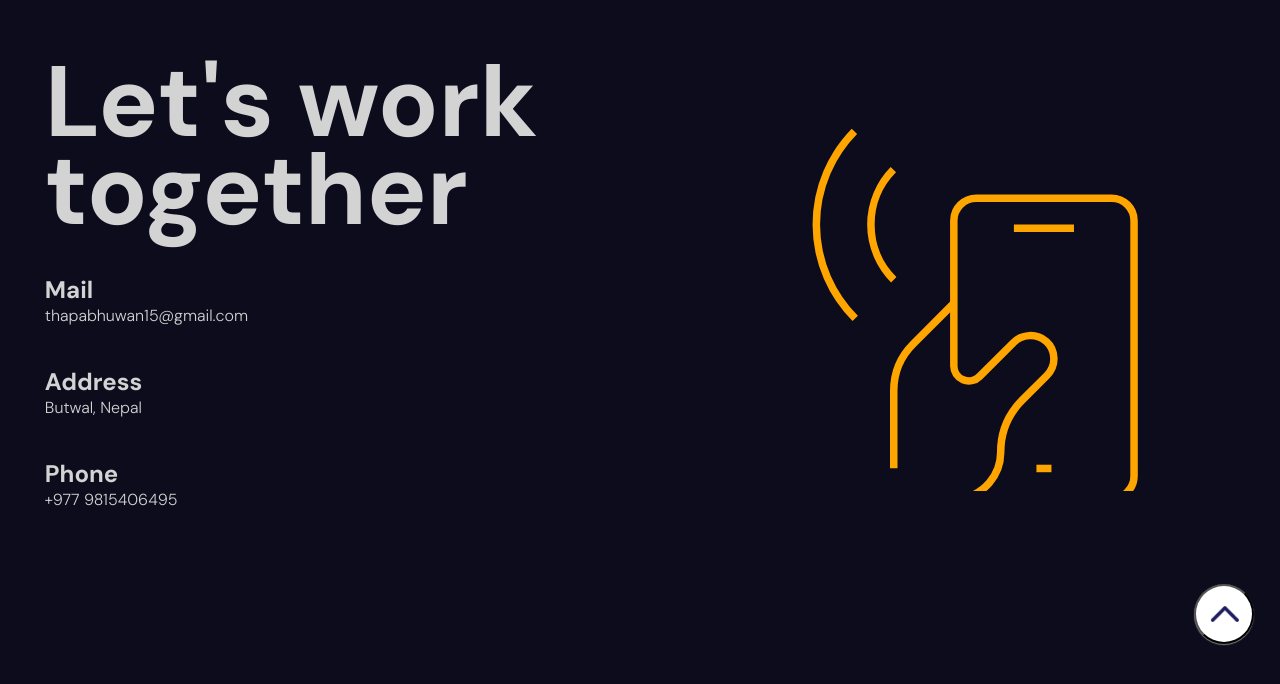
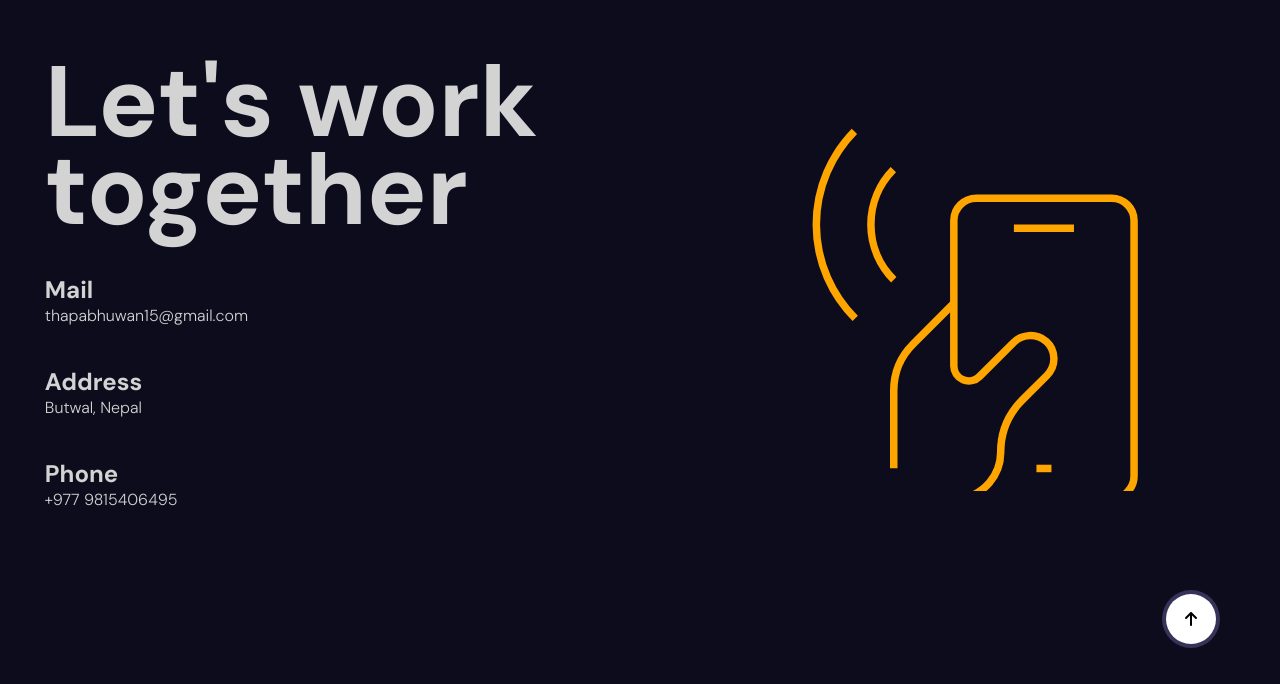
Before and after one commit to B1Th/Bhuwan-Portfolio, a React (Vite) app: page / in a window 1280 px wide. Shown: the part 7469-8153 px from the top of the page. Built offline with nearby package versions, Linux system fonts and the light colour scheme.

Commit message:
customized go to top button

```diff
--- a/src/components/contact/Contact.jsx
+++ b/src/components/contact/Contact.jsx
@@ -148,12 +148,13 @@ const Contact = () => {
           </div>
         </motion.div>
 
-        <motion.button className="arrowContainer" whileTap={{ scale: 0.9 }}>
+        <button className="button">
           <a href="#Home">
-            <img className="arr1" src="/uparrow.png" alt="" />
-            <img className="arr2" src="/uparrow.png" alt="" />
+            <svg class="svgIcon" viewBox="0 0 384 512">
+              <path d="M214.6 41.4c-12.5-12.5-32.8-12.5-45.3 0l-160 160c-12.5 12.5-12.5 32.8 0 45.3s32.8 12.5 45.3 0L160 141.2V448c0 17.7 14.3 32 32 32s32-14.3 32-32V141.2L329.4 246.6c12.5 12.5 32.8 12.5 45.3 0s12.5-32.8 0-45.3l-160-160z"></path>
+            </svg>
           </a>
-        </motion.button>
+        </button>
       </div>
     </>
   );
--- a/src/components/contact/contact.scss
+++ b/src/components/contact/contact.scss
@@ -123,35 +123,72 @@
     }
   }
 
-  .arrowContainer {
-    height: 60px;
-    width: 60px;
+  .button {
+    width: 50px;
+    height: 50px;
     border-radius: 50%;
     background-color: white;
-    box-shadow: 0 1px 1px gray;
+    border: none;
+    font-weight: 600;
+    display: flex;
+    align-items: center;
+    justify-content: center;
+    box-shadow: 0px 0px 0px 4px rgba(180, 160, 255, 0.253);
+    cursor: pointer;
+    transition-duration: 0.3s;
+    overflow: hidden;
     position: absolute;
     bottom: 5%;
-    right: 2%;
-    cursor: pointer;
-    overflow: hidden;
+    right: 5%;
+    transform-origin: center;
+
+    &:hover {
+      width: 140px;
+      border-radius: 50px;
+      align-items: center;
+      right: calc(5% - 45px);
+
+      .svgIcon {
+        transform: translate(-50%, -200%);
+      }
+
+      &::before {
+        font-size: 13px;
+        opacity: 1;
+        bottom: unset;
+        transition-duration: 0.3s;
+      }
+    }
 
     a {
-      position: relative;
+      display: flex;
+      justify-content: center;
+      align-items: center;
+      width: 100%;
+      height: 100%;
     }
 
-    a:hover .arr2 {
-      transform: translateY(-105%);
-    }
-    a:hover .arr1 {
-      transform: translateY(-100%);
+    .svgIcon {
+      width: 12px;
+      transition-duration: 0.3s;
+      position: absolute;
+      left: 50%;
+      transform: translateX(-50%);
+
+      path {
+        fill: black;
+      }
     }
 
-    img {
-      height: 100%;
-      width: 100%;
-      object-fit: cover;
-      object-position: center;
-      transition: all 0.4s ease-out;
+    &::before {
+      position: absolute;
+      bottom: -20px;
+      content: "Back to Top";
+      font-size: 0px;
+      white-space: nowrap;
+      left: 50%;
+      transform: translateX(-50%);
+      transition: all 0.3s;
     }
 
     @include mobile {
```
